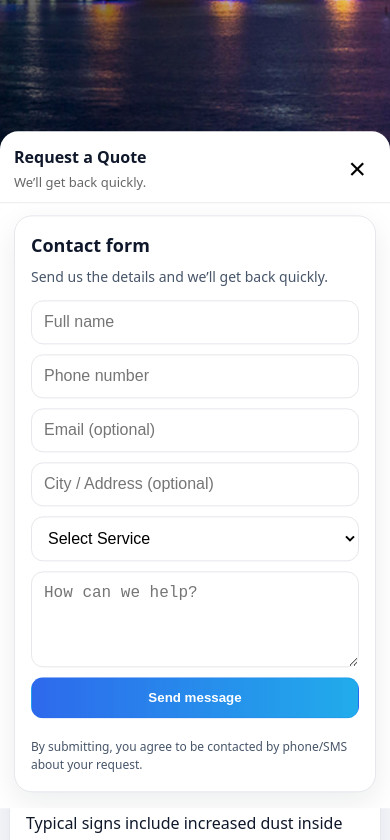
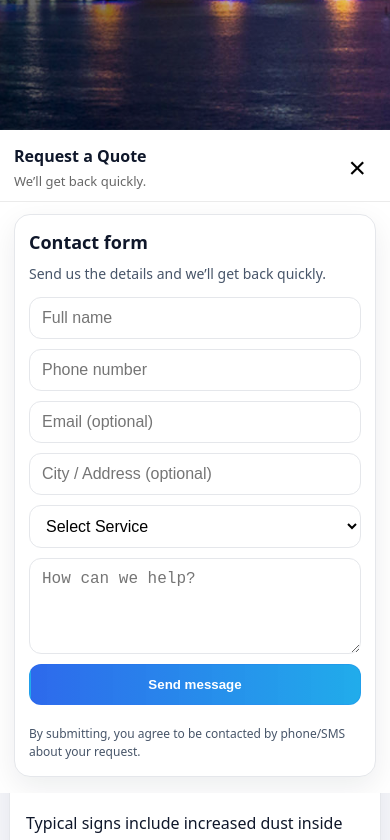
Before and after one commit to Tonyll13/miami-air-duct-solution, a Next.js app: page /faqs in a window 390 px wide. Shown: the part 780-1620 px from the top of the page. Built offline with nearby package versions, Linux system fonts and the light colour scheme; no server answers.

Commit message:
Fix iOS quote sheet height

```diff
--- a/app/globals.css
+++ b/app/globals.css
@@ -1398,3 +1398,54 @@ figure.jobImage{
 .svcShowMoreBtn:hover{
   background: rgba(2,6,23,.04);
 }
+/* =========================
+   iOS FIX: Get Quote sheet height + close always visible
+   paste at VERY END
+========================= */
+
+@media (max-width: 900px){
+  .heroSheet{
+    /* יותר יציב מ-vh באייפון */
+    max-height: calc(100dvh - env(safe-area-inset-top) - 10px) !important;
+
+    /* שיהיה קצת "אוויר" מעל כדי שה-X לא ייעלם */
+    padding-top: env(safe-area-inset-top) !important;
+
+    /* אם תרצה: טיפה יותר נמוך תמיד */
+    /* max-height: calc(100dvh - env(safe-area-inset-top) - 24px) !important; */
+  }
+
+  /* ה-header (כולל X) תמיד נשאר למעלה */
+  .heroSheetHeader{
+    position: sticky !important;
+    top: 0 !important;
+    z-index: 5 !important;
+    background: #fff !important;
+
+    /* ב-iOS לפעמים sticky צריך “דחיפה” */
+    -webkit-transform: translateZ(0);
+  }
+
+  /* הגוף נהיה אזור גלילה, לא כל המודאל */
+  .heroSheetBody{
+    overflow: auto !important;
+    -webkit-overflow-scrolling: touch;
+
+    /* מחשב גובה לפי המסך האמיתי פחות header */
+    max-height: calc(100dvh - env(safe-area-inset-top) - 74px) !important;
+    padding-bottom: calc(16px + env(safe-area-inset-bottom)) !important;
+  }
+
+  /* קצת להקטין את הכרטיס בתוך השיט בפלאפון */
+  .heroSheet .leadCard{
+    padding: 14px !important;
+    border-radius: 16px !important;
+  }
+
+  /* להקטין טיפה את השדות אם צריך עוד מקום */
+  .heroSheet .leadForm input,
+  .heroSheet .leadForm select,
+  .heroSheet .leadForm textarea{
+    padding: 11px 12px !important;
+  }
+}
```
